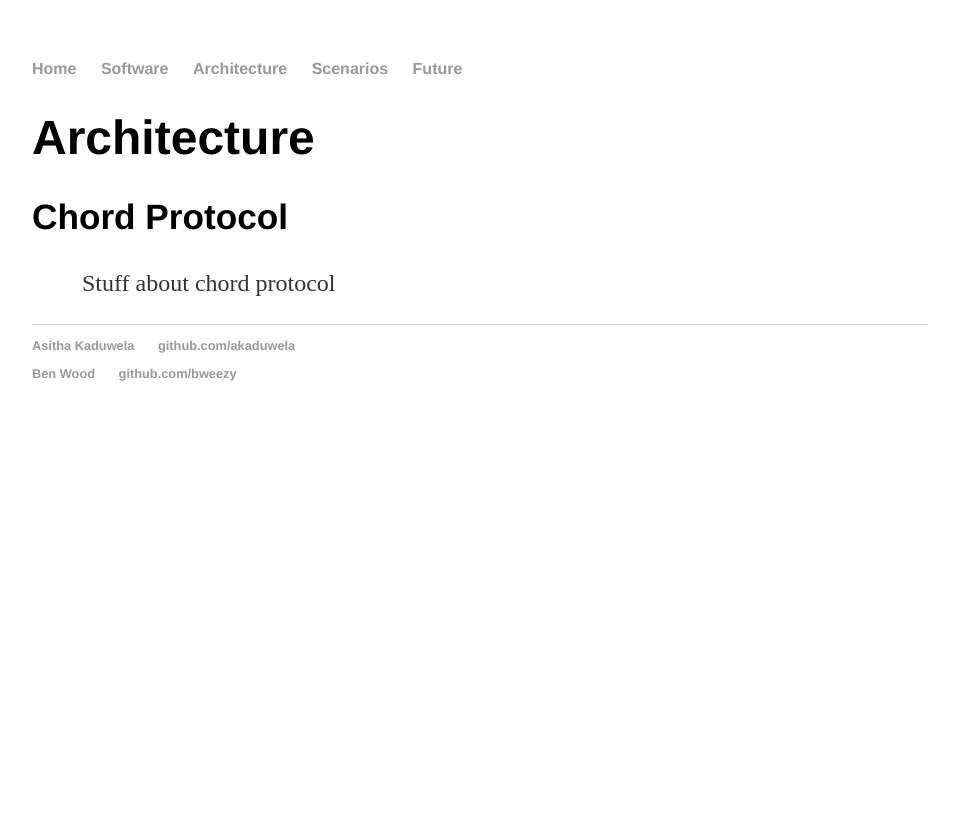
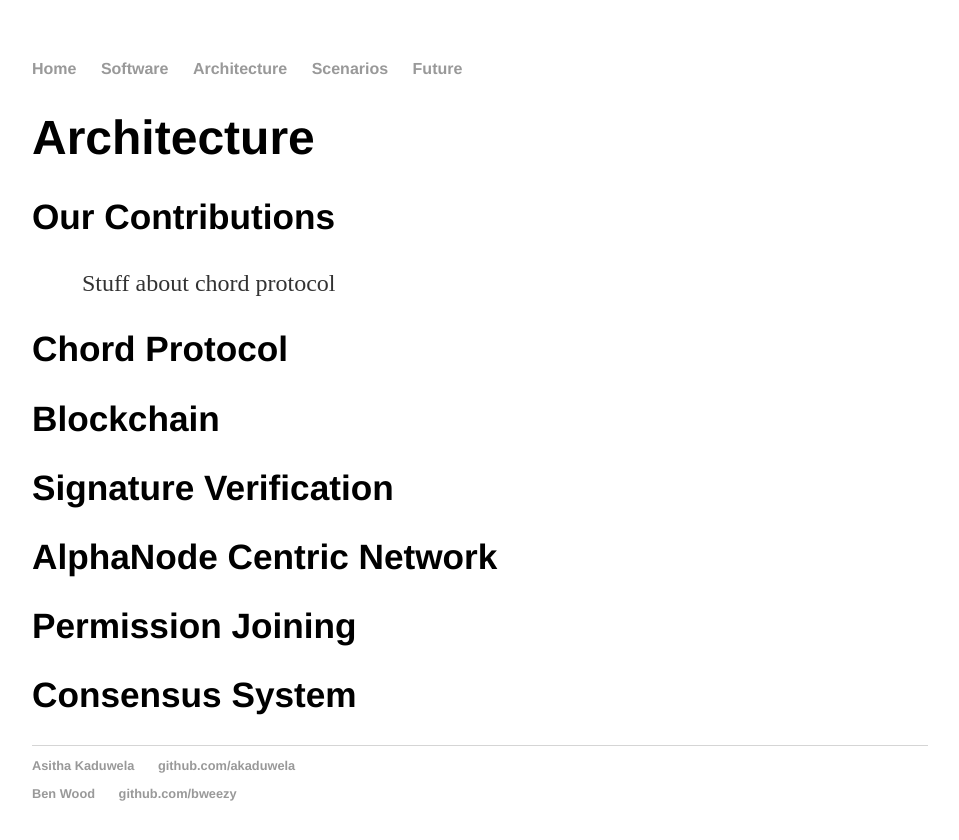
Before and after one commit to UCLA-ECE209AS-2018W/Asitha-Ben, a Jekyll site: the page built from architecture/index.html, in a window 1280 px wide. Shown: the top 840 px of the page, without its empty margins (160-1119 px from the left). Built offline with Jekyll 4.4.1, drawn with Linux system fonts in a browser that asks for light colours.

Commit message:
Update index.html

```diff
--- a/architecture/index.html
+++ b/architecture/index.html
@@ -4,15 +4,30 @@ title: Architecture
 ---
 <div class="blurb">
 	<h1>Architecture</h1>
-  	<h2>Chord Protocol</h2>
+  	<h2>Our Contributions</h2>
 	<p>
 Stuff about chord protocol
 </p>
+	<h2></h2>
 	<p>
 </p>
+	<h2>Chord Protocol</h2>
 	<p>
 </p>
+	<h2>Blockchain</h2>
 		<p>
 
 	</p>
+	<h2>Signature Verification</h2>
+	<p>
+</p>
+	<h2>AlphaNode Centric Network</h2>
+	<p>
+</p>
+	<h2>Permission Joining</h2>
+	<p>
+</p>
+	<h2>Consensus System</h2>
+	<p>
+</p>
   </div><!-- /.blurb -->
```
